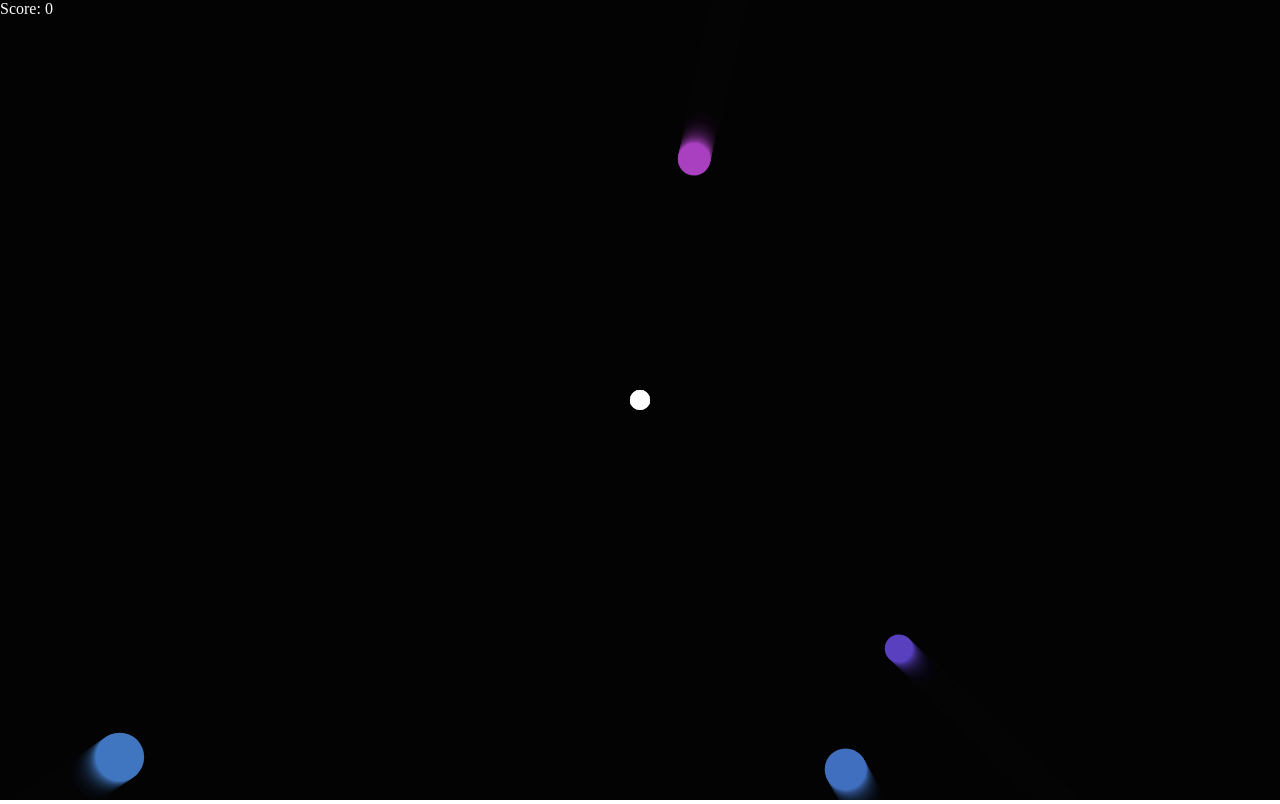
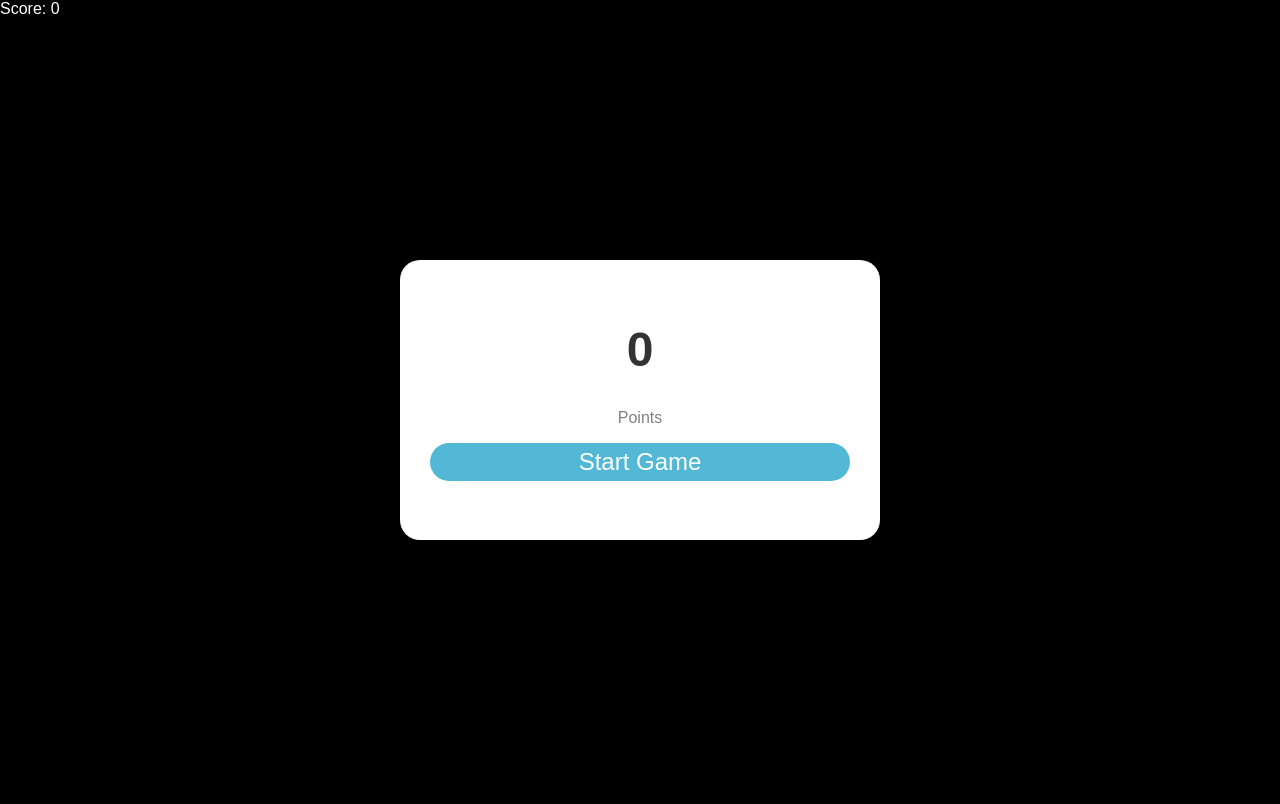
Before and after one commit to swazkit/Bubbly, a plain HTML site: page index.html in a window 1280 px wide. Drawn offline with nearby package versions, Linux system fonts and the light colour scheme.

Commit message:
start UI added

```diff
--- a/app.js
+++ b/app.js
@@ -5,6 +5,10 @@ canvas.width = innerWidth
 canvas.height = innerHeight
 
 const scoreEl = document.querySelector("#score")
+
+const startButton = document.querySelector("#start")
+
+const model = document.querySelector("#modelEl")
 
 class Player {
     constructor(x, y, radius, color) {
@@ -207,6 +211,8 @@ addEventListener('click', (event) => {
 })
 
 
-
-animate()
-spawnEnemies()
+startButton.addEventListener('click', () => {
+    animate()
+    spawnEnemies()
+    model.style.display = "none"
+})
--- a/index.html
+++ b/index.html
@@ -8,8 +8,18 @@
     <title>Document</title>
 </head>
 <body>
-    <div>Score: <span id="score">0</span></div>
+    <div class="score">Score: <span id="score">0</span></div>
+
+    <div class="container" id="modelEl">
+        <div class="Game-over">
+            <h1>0</h1>
+            <p>Points</p>
+            <div class="button" id="start">Start Game</div>
+        </div>
+    </div>
+
     <canvas></canvas>
+
     <script src="https://cdnjs.cloudflare.com/ajax/libs/gsap/3.11.3/gsap.min.js" integrity="sha512-gmwBmiTVER57N3jYS3LinA9eb8aHrJua5iQD7yqYCKa5x6Jjc7VDVaEA0je0Lu0bP9j7tEjV3+1qUm6loO99Kw==" crossorigin="anonymous" referrerpolicy="no-referrer"></script>
     <script src="app.js"></script>
 </body>
--- a/styles.css
+++ b/styles.css
@@ -1,9 +1,55 @@
+* {
+    font-family: sans-serif;
+}
+
 body {
     margin: 0;
+    background-color: rgb(0, 0, 0);
 }
 
-div {
+h1 {
+    font-size: 3rem;
+    color: rgba(0, 0, 0, .8);
+    font-weight: bold;
+}
+
+p {
+    color: rgba(0, 0, 0, .5);
+}
+
+.score {
     position: fixed;
     color: #FFFFFF;
     user-select: none;
 }
+
+.container {
+    top: 0;
+    bottom: 0;
+    left: 0;
+    right: 0;
+    position: fixed;
+    display: flex;
+    align-items: center;
+    justify-content: center;
+}
+
+.Game-over {
+    background-color: #FFFFFF;
+    max-width: 420px;
+    width: 100%;
+    padding: 30px;
+    text-align: center;
+    height: 220px;
+    border-radius: 20px;
+}
+
+.button {
+    margin-top: 10px;
+    background-color: rgb(83, 184, 214);
+    color: #FFFFFF;
+    border-radius: 100px;
+    font-size: 1.5rem;
+    padding-block: 5px;
+    cursor: pointer;
+}
```
